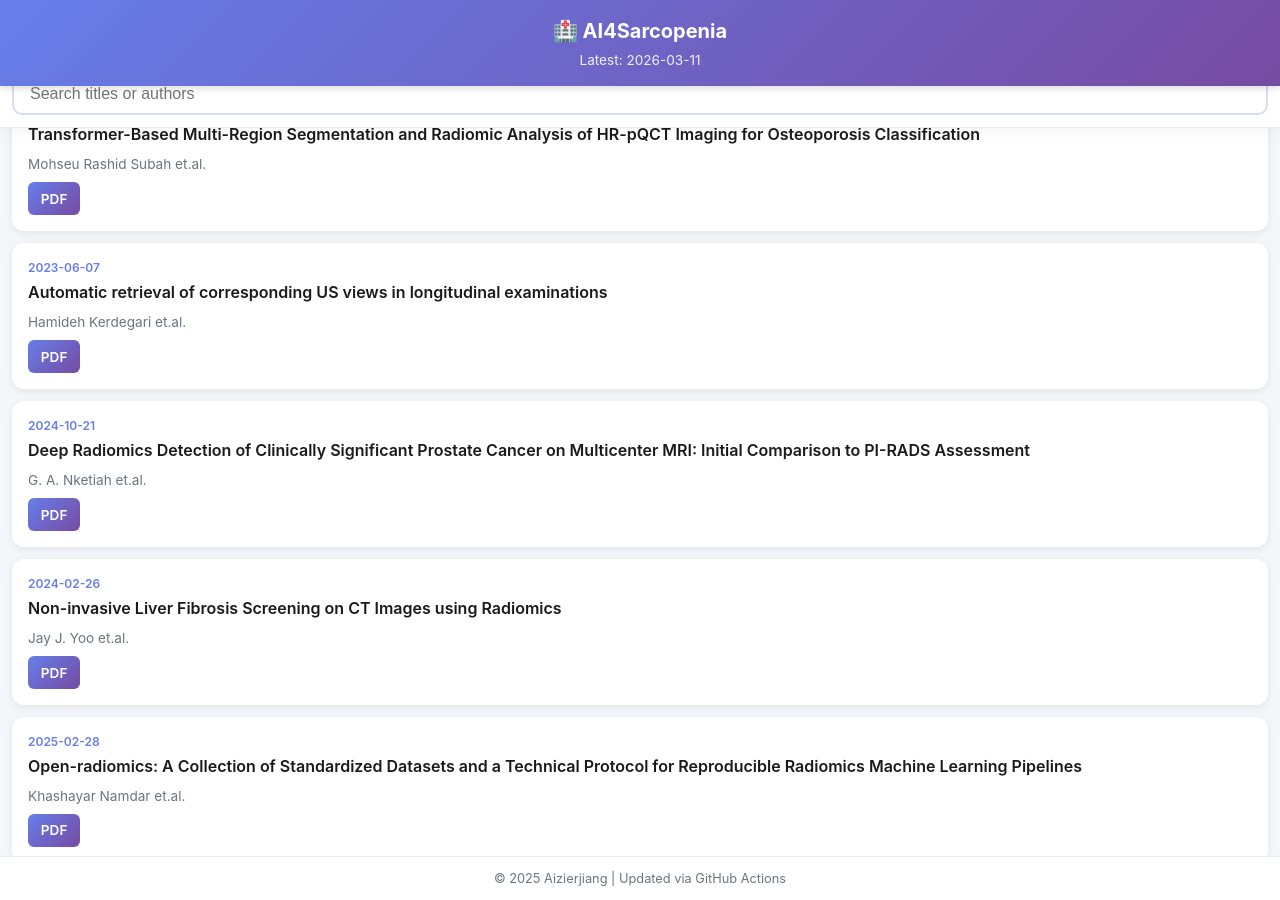
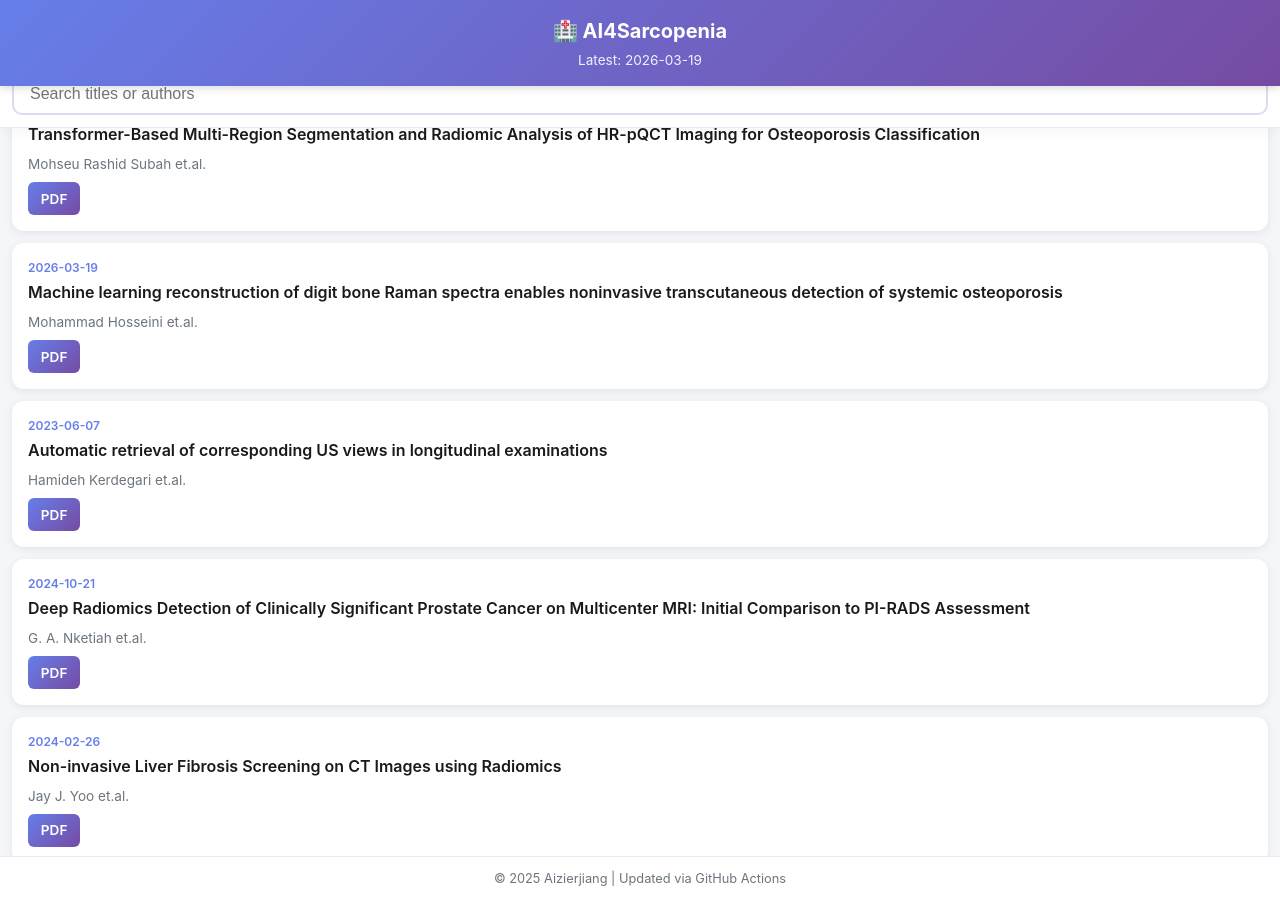
Before and after one commit to Aizierjiang/AI4SarcopeniaLiteratureDaily, a Jekyll site: the page docs/mobile.html, which Jekyll copies as it is, in a window 1280 px wide and 900 px high, scrolled down 5827 px. Built offline with Jekyll 4.4.1, drawn with Linux system fonts in a browser that asks for light colours; some of the changed text lies outside the part shown.

Commit message:
Auto Update: AI4Sarcopenia Literature Daily Papers

```diff
--- a/docs/sarcopenia-arxiv-daily-web.json
+++ b/docs/sarcopenia-arxiv-daily-web.json
@@ -42,7 +42,8 @@
     "2411.15934": "|**2024-11-24**|**Microfluidic Bioelectrical Impedance Drug Delivery Device for Patients with Acute Exacerbations of Chronic Obstructive Pulmonary Disease**|Evan Carroll et.al.|[2411.15934](http://arxiv.org/abs/2411.15934)||\n",
     "2601.12981": "|**2026-01-19**|**Early Prediction of Type 2 Diabetes Using Multimodal data and Tabular Transformers**|Sulaiman Khan et.al.|[2601.12981](http://arxiv.org/abs/2601.12981)||\n",
     "2602.17374": "|**2026-02-19**|**Asymptotic analysis for heterogeneous elastic energies with material voids**|Stefano Almi et.al.|[2602.17374](http://arxiv.org/abs/2602.17374)||\n",
-    "2603.09137": "|**2026-03-11**|**Transformer-Based Multi-Region Segmentation and Radiomic Analysis of HR-pQCT Imaging for Osteoporosis Classification**|Mohseu Rashid Subah et.al.|[2603.09137](http://arxiv.org/abs/2603.09137)||\n"
+    "2603.09137": "|**2026-03-11**|**Transformer-Based Multi-Region Segmentation and Radiomic Analysis of HR-pQCT Imaging for Osteoporosis Classification**|Mohseu Rashid Subah et.al.|[2603.09137](http://arxiv.org/abs/2603.09137)||\n",
+    "2603.18983": "|**2026-03-19**|**Machine learning reconstruction of digit bone Raman spectra enables noninvasive transcutaneous detection of systemic osteoporosis**|Mohammad Hosseini et.al.|[2603.18983](http://arxiv.org/abs/2603.18983)||\n"
   },
   "Ultrasound Muscle Assessment": {
     "2306.04739": "|**2023-06-07**|**Automatic retrieval of corresponding US views in longitudinal examinations**|Hamideh Kerdegari et.al.|[2306.04739](http://arxiv.org/abs/2306.04739)||\n"
```
Also changed, not shown: docs/index.md (+3 -2 lines).
